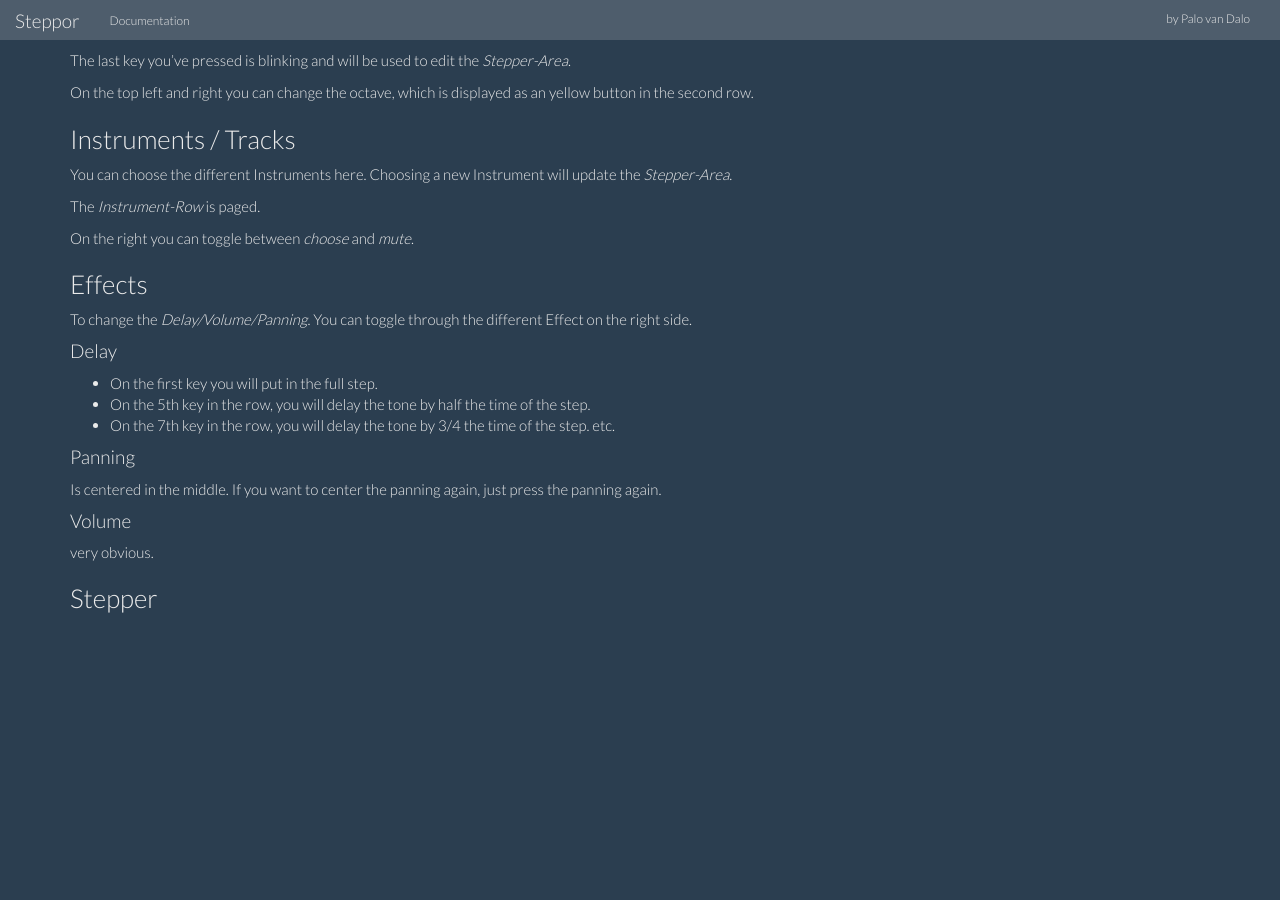
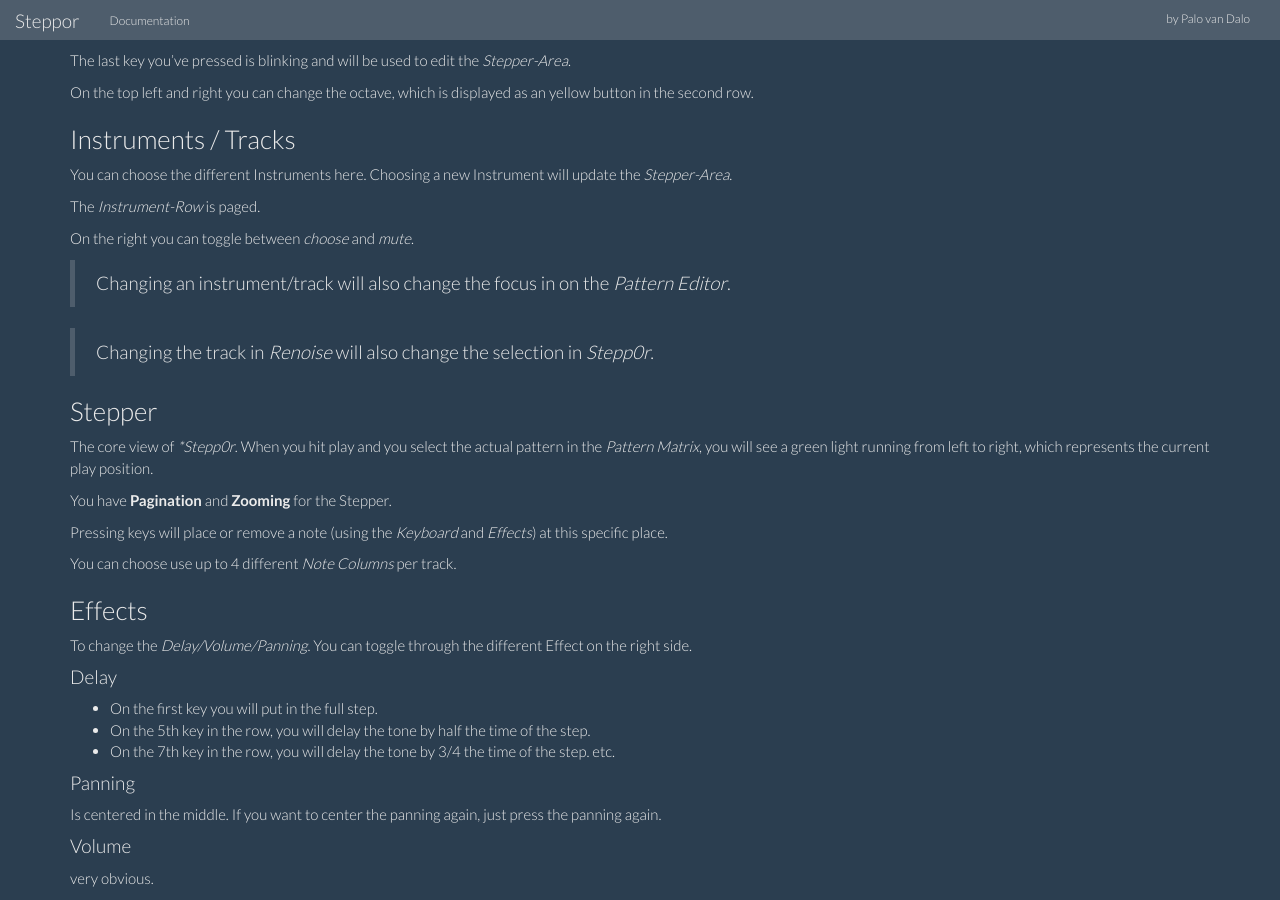
Before and after one commit to mrVanDalo/stepp0r, a Jekyll site: the page built from documentation.md, in a window 1280 px wide and 900 px high, scrolled down 1033 px. Built offline with Jekyll 4.4.1, drawn with Linux system fonts in a browser that asks for light colours; before the commit the page ends 1657 px from its top, so only the background shows below that.

Commit message:
finished first documentation

```diff
--- a/documentation.md
+++ b/documentation.md
@@ -43,6 +43,22 @@
 
 On the right you can toggle between *choose* and *mute*.
 
+> Changing an instrument/track will also change the focus in on the *Pattern Editor*.
+
+> Changing the track in *Renoise* will also change the selection in *Stepp0r*.
+
+### Stepper
+
+The core view of **Stepp0r*.
+When you hit play and you select the actual pattern in the *Pattern Matrix*, you will see a green light running
+from left to right, which represents the current play position.
+
+You have **Pagination** and **Zooming** for the Stepper.
+
+Pressing keys will place or remove a note (using the *Keyboard* and *Effects*) at this specific place.
+
+You can choose use up to 4 different *Note Columns* per track.
+
 ### Effects
 
 To change the *Delay/Volume/Panning*.
```
Also changed, not shown: other parts of documentation.md (+0 -2 lines).
